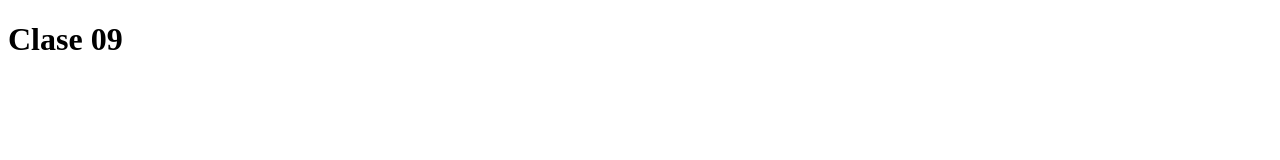
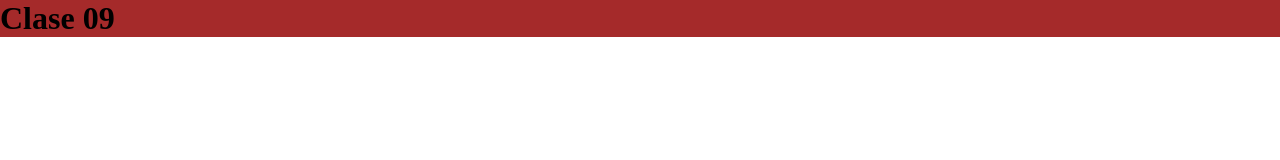
Before and after one commit to Erika-S-Almaraz/Le-Bian-Almaraz, a plain HTML site: page clase09.html in a window 1280 px wide. Drawn offline with Linux system fonts and the light colour scheme.

Commit message:
agregados nuevos estilos

```diff
--- a/clase09.html
+++ b/clase09.html
@@ -10,7 +10,9 @@
 
 <main>
 
-    <h1>Clase 09</h1>
+    <h1 class="tituloclase09">Clase 09</h1>
+    <link rel="stylesheet" href="style.css">
+
 
 </main>
 
--- a/style.css
+++ b/style.css
@@ -287,3 +287,8 @@ height: 300px;
 
 
 }
+
+.tituloclase09{
+
+    background-color: brown;
+}
```
